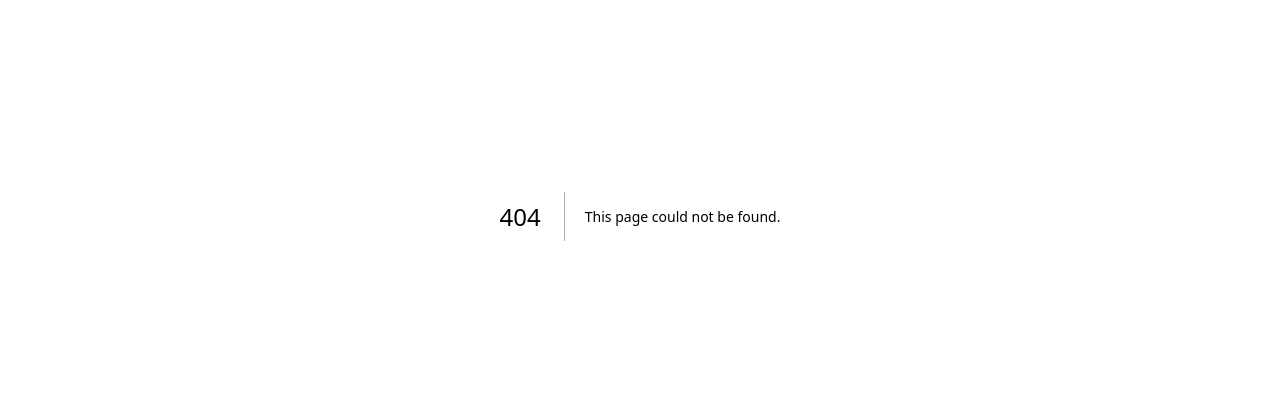
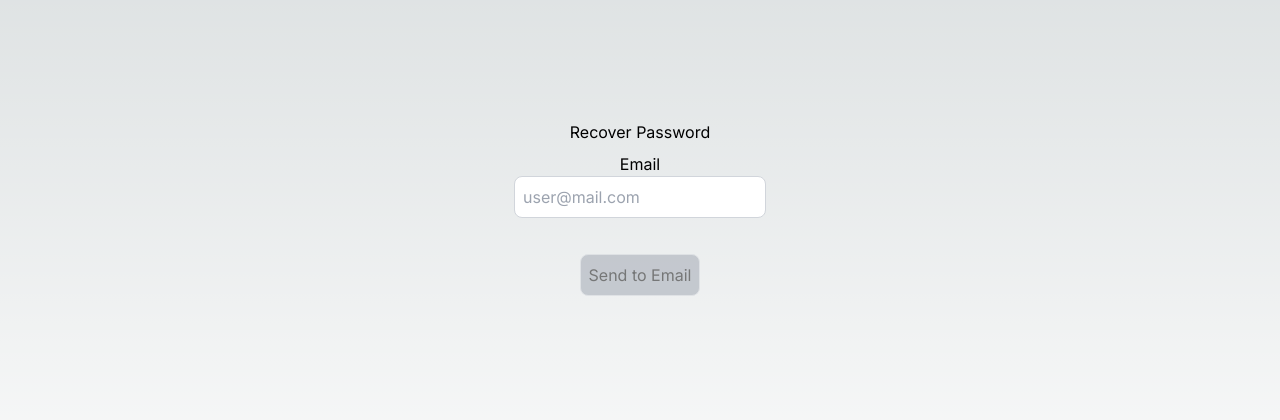
Before and after one commit to jeffmichaelgomez/nextjs-authentication, a Next.js app: page /forgotpassword in a window 1280 px wide. Before the commit this address had no page. Shown: the part 184-604 px from the top of the page. Built offline with nearby package versions, Linux system fonts and the light colour scheme.

Commit message:
feat: add reset password

```diff
--- /dev/null
+++ b/src/app/api/users/emailreset/route.ts
@@ -0,0 +1,27 @@
+import {connect} from "@/dbConfig/dbConfig";
+import { NextRequest, NextResponse } from "next/server";
+import { sendEmail } from "@/helpers/mailer";
+import User from "@/models/userModel";
+
+connect();
+
+export async function POST(request: NextRequest){
+    try{
+        const {email} = await request.json()
+        const user = await User.findOne({email: email});
+        if (!user) {
+          throw new Error('No user found with that email.');
+        }
+
+       //send verification email
+       await sendEmail({email, emailType: "RESET", userId: user._id})
+       return NextResponse.json({
+        message: "Link created successfully!",
+        success: true,
+        }, {status:201})
+
+    }catch (error: any){
+        return NextResponse.json({error: error.message},
+        {status: 500})
+    }
+}
--- /dev/null
+++ b/src/app/api/users/resetpassword/route.ts
@@ -0,0 +1,29 @@
+import {connect} from '@/dbConfig/dbConfig';
+import { NextRequest, NextResponse } from 'next/server';
+import User from "@/models/userModel"
+import bcryptjs from 'bcryptjs'
+connect();
+
+export async function POST(request: NextRequest){
+    try {
+        const reqBody = await request.json();
+        const {token, newPassword} = reqBody
+        const user = await User.findOne({forgotPasswordToken: token, forgotPasswordTokenExpiry: {$gt: Date.now()}})
+
+        if(!user){
+            return NextResponse.json({error: "Invalid Request"}, {status: 400})
+        }
+
+        const salt = await bcryptjs.genSalt(10);
+        const hashedPassword = await bcryptjs.hash(newPassword, salt);
+
+        user.password = hashedPassword;
+        user.forgotPasswordToken = undefined;
+        user.forgotPasswordTokenExpiry = undefined;
+        await user.save();
+
+        return NextResponse.json({message: "Password Successfully Updated!", success: true})
+    } catch (error:any) {
+        return NextResponse.json({error: error.message}, {status: 500})
+    }
+}
--- /dev/null
+++ b/src/app/forgotpassword/page.tsx
@@ -0,0 +1,47 @@
+"use client";
+
+import axios from "axios";
+import Link from "next/link"
+import React, { useEffect, useState } from "react";
+
+export default function ForgotPasswordPage(){
+    const [email, setEmail] = useState("")
+    const [buttonDisabled, setButtonDisabled] = useState(true)
+
+    useEffect(() => {
+        if (email.length > 3){
+            setButtonDisabled(false)
+        } else{
+            setButtonDisabled(true)
+        }
+    },[email])
+
+    const recoverUserPassword = async () => {
+
+    }
+
+    const onReset = async () => {
+        await axios.post("/api/users/emailreset", {email: email});
+    }
+
+    return(
+        <div className="flex flex-col items-center justify-center min-h-screen py-2">
+            <h1>Recover Password</h1>
+            <label htmlFor="email" className="mt-2">Email</label>
+            <input
+            className="p-2 text-black border border-gray-300 rounded-lg mb-4 focus:outline-non focus:border-gray-600"
+            id="email"
+            type="text"
+            value={email}
+            placeholder="user@mail.com"
+            onChange={(e) => setEmail(e.target.value)}
+            />
+             <button
+                onClick={onReset}
+                disabled={buttonDisabled}
+                className={`my-5 p-2 border border-gray-300 rounded-lg mb-4 focus:outline-none focus:border-gray-600 ${buttonDisabled ? 'bg-gray-400 opacity-50 cursor-not-allowed' : 'bg-blue-500 hover:bg-blue-700 text-black'}`}>
+                Send to Email
+            </button>
+        </div>
+    )
+}
```
